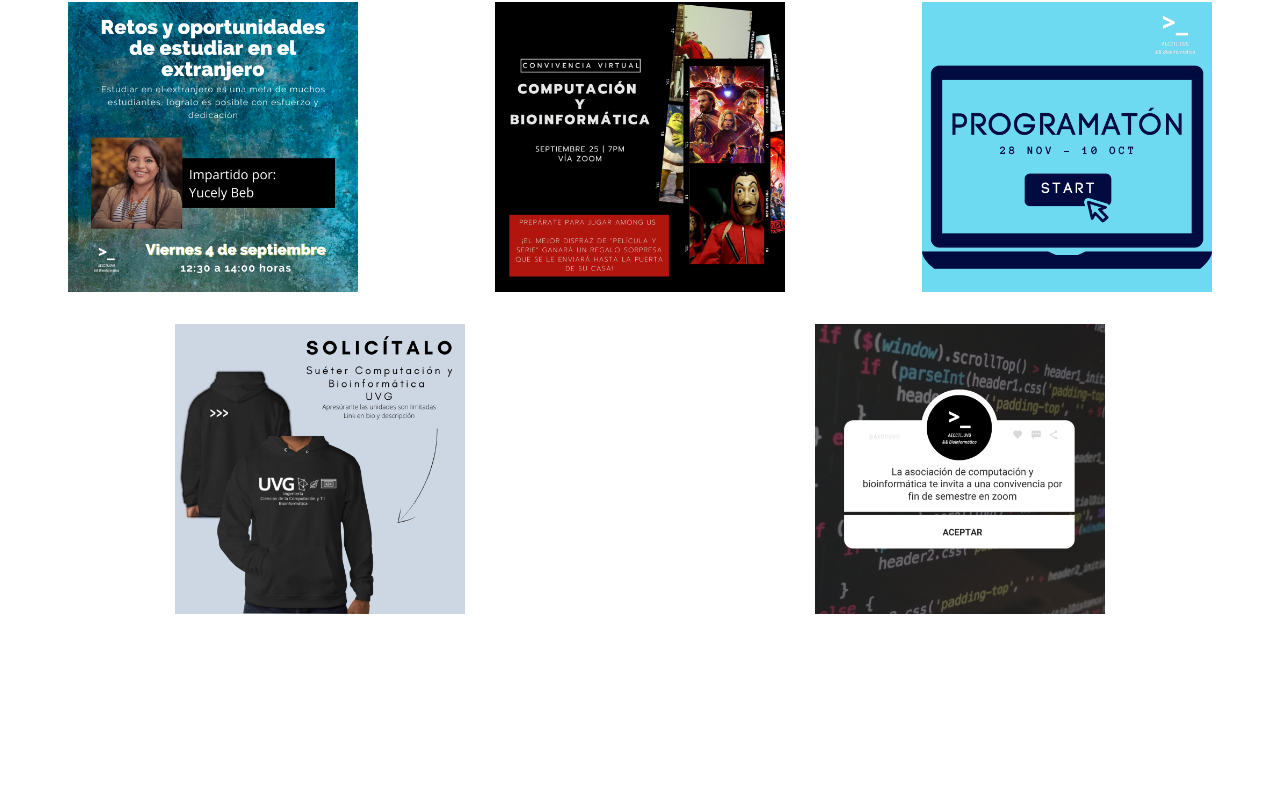
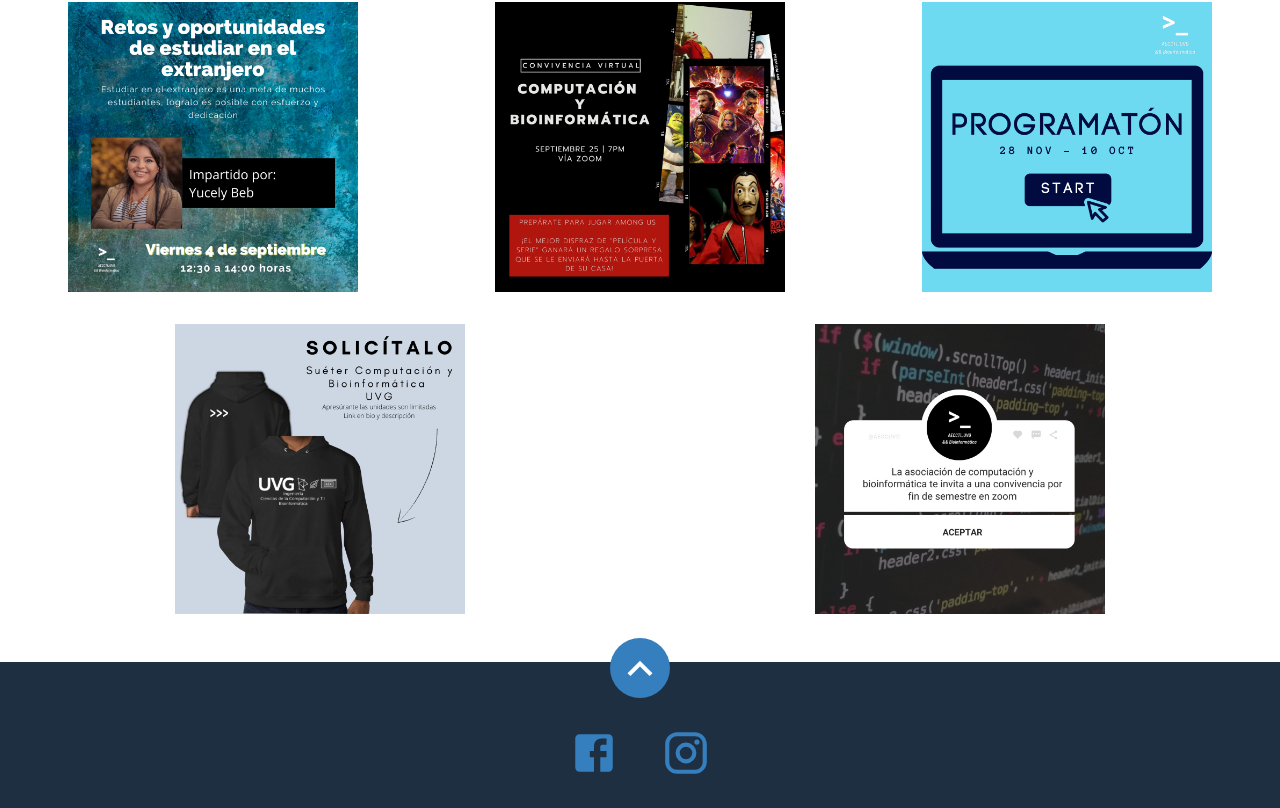
Before and after one commit to aeccuvg2020/aeccuvg2020.github.io, a React (Create React App) app in the folder aecc/: page / in a window 1280 px wide. Shown: the part 3869-4677 px from the top of the page. Before the commit the page ends 4499 px from the top, so only its background shows below. Built offline with nearby package versions, Linux system fonts and the light colour scheme.

Commit message:
footer done

```diff
--- a/aecc/package.json
+++ b/aecc/package.json
@@ -3,6 +3,8 @@
   "version": "0.1.0",
   "private": true,
   "dependencies": {
+    "@material-ui/core": "^4.11.2",
+    "@material-ui/icons": "^4.11.2",
     "@testing-library/jest-dom": "^5.11.4",
     "@testing-library/react": "^11.1.0",
     "@testing-library/user-event": "^12.1.10",
--- a/aecc/src/App.js
+++ b/aecc/src/App.js
@@ -4,6 +4,7 @@
 import Team from './components/Team';
 import About from './components/About';
 import Portfolio from './components/Portfolio';
+import Footer from './components/Footer';
 
 import resumeData from './resumeData';
 class App extends Component {
@@ -15,6 +16,7 @@
         <About />
         <Team/>
         <Portfolio resumeData={resumeData}/>
+        <Footer />
       </div>
     );
   }
--- a/aecc/src/components/Footer/index.js
+++ b/aecc/src/components/Footer/index.js
@@ -0,0 +1,36 @@
+import React, { Component } from 'react';
+import './styles.css';
+import ExpandLessIcon from '@material-ui/icons/ExpandLess';
+import FacebookIcon from '@material-ui/icons/Facebook';
+import InstagramIcon from '@material-ui/icons/Instagram';
+
+export default class Footer extends Component {
+    render() {
+        return (
+            <footer>
+                <div className="container-fluid">
+                    <div>
+                        <ul className="social-links">
+                            <li>
+                                <a title="FB AECCUVG" href="https://www.facebook.com/aeccti.uvg">
+                                    <FacebookIcon style={{ fontSize: '50px'}} />
+                                </a>
+                            </li>
+                            <li>
+                                <a title="IG AECCUVG" href="https://www.instagram.com/aeccuvg/">
+                                    <InstagramIcon style={{ fontSize: '50px'}} />
+                                </a>
+                            </li>
+                        </ul>
+
+                    </div>
+                    <div id="go-top">
+                        <a title="Ir Inicio" href="#home">
+                            <ExpandLessIcon style={{ fontSize: '50px'}} />
+                        </a>
+                    </div>
+                </div>
+            </footer>
+        );
+    }
+}
--- /dev/null
+++ b/aecc/src/components/Footer/styles.css
@@ -0,0 +1,84 @@
+footer {
+    margin-top: 2rem;
+    padding-top: 48px;
+    /*margin-bottom: 48px;*/
+    color: #367FBF;
+    background-color: #1d2f40;
+    font-size: 14px;
+    text-align: center;
+    /*position: relative;*/
+    /*position: fixed;*/
+    position: absolute;
+    width: 100%;
+}
+
+footer a, footer a:visited { color: #367FBF; }
+footer a:hover, footer a:focus { color: #fff; }
+
+/* copyright */
+footer .copyright {
+    margin: 0;
+    padding: 0;
+}
+footer .copyright li {
+    display: inline-block;
+    margin: 0;
+    padding: 0;
+    line-height: 24px;
+}
+.ie footer .copyright li {
+    display: inline;
+}
+footer .copyright li:before {
+    content: "\2022";
+    padding-left: 10px;
+    padding-right: 10px;
+    color: #095153;
+}
+footer .copyright  li:first-child:before {
+    display: none;
+}
+
+/* social links */
+footer .social-links {
+    margin: 18px 0 30px 0;
+    padding: 0;
+    font-size: 30px;
+}
+footer .social-links li {
+    display: inline-block;
+    margin: 0;
+    padding: 0;
+    margin-left: 42px;
+    color: #6BCCF2;
+}
+
+footer .social-links li:first-child { margin-left: 0; }
+
+/* Go To Top Button */
+#go-top {
+    position: absolute;
+    top: -24px;
+    left: 50%;
+    margin-left: -30px;
+}
+#go-top a {
+    text-decoration: none;
+    border: 0 none;
+    display: block;
+    width: 60px;
+    height: 60px;
+    background-color: #367FBF;
+
+    -webkit-transition: all 0.2s ease-in-out;
+    -moz-transition: all 0.2s ease-in-out;
+    -o-transition: all 0.2s ease-in-out;
+    -ms-transition: all 0.2s ease-in-out;
+    transition: all 0.2s ease-in-out;
+
+    color: #fff;
+    font-size: 21px;
+    line-height: 60px;
+    border-radius: 100%;
+}
+#go-top a:hover { background-color: #6BCCF2; }
--- a/aecc/src/components/Header/styles.css
+++ b/aecc/src/components/Header/styles.css
@@ -1,12 +1,6 @@
-/* ------------------------------------------------------------------ */
-/* a. General Styles
-/* ------------------------------------------------------------------ */
 
-body { background: #0f0f0f; }
+/*body { background: #1D2F40; }*/
 
-/* ------------------------------------------------------------------ */
-/* b. Header Styles
-/* ------------------------------------------------------------------ */
 
 header {
    position: relative;
--- a/aecc/src/components/Item/index.js
+++ b/aecc/src/components/Item/index.js
@@ -1,5 +1,4 @@
-import React, { Component } from 'react';
-import ReactHoverObserver from 'react-hover-observer';
+import React from 'react';
 import './styles.css';
 
 const Item = ({ resumeData }) => (
```
Also changed, not shown: 2 other files (tests, documents, lock files or other folders).
